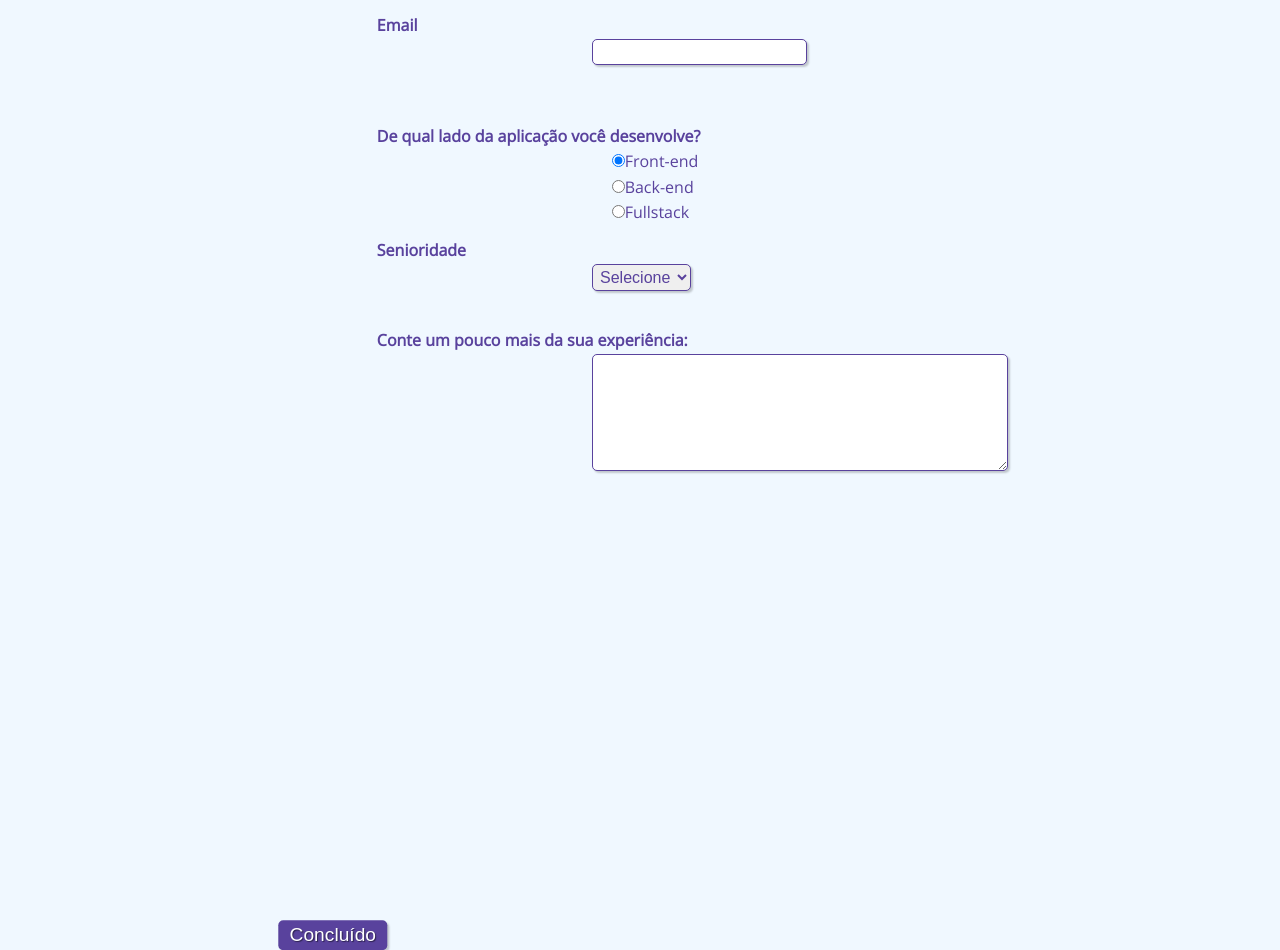
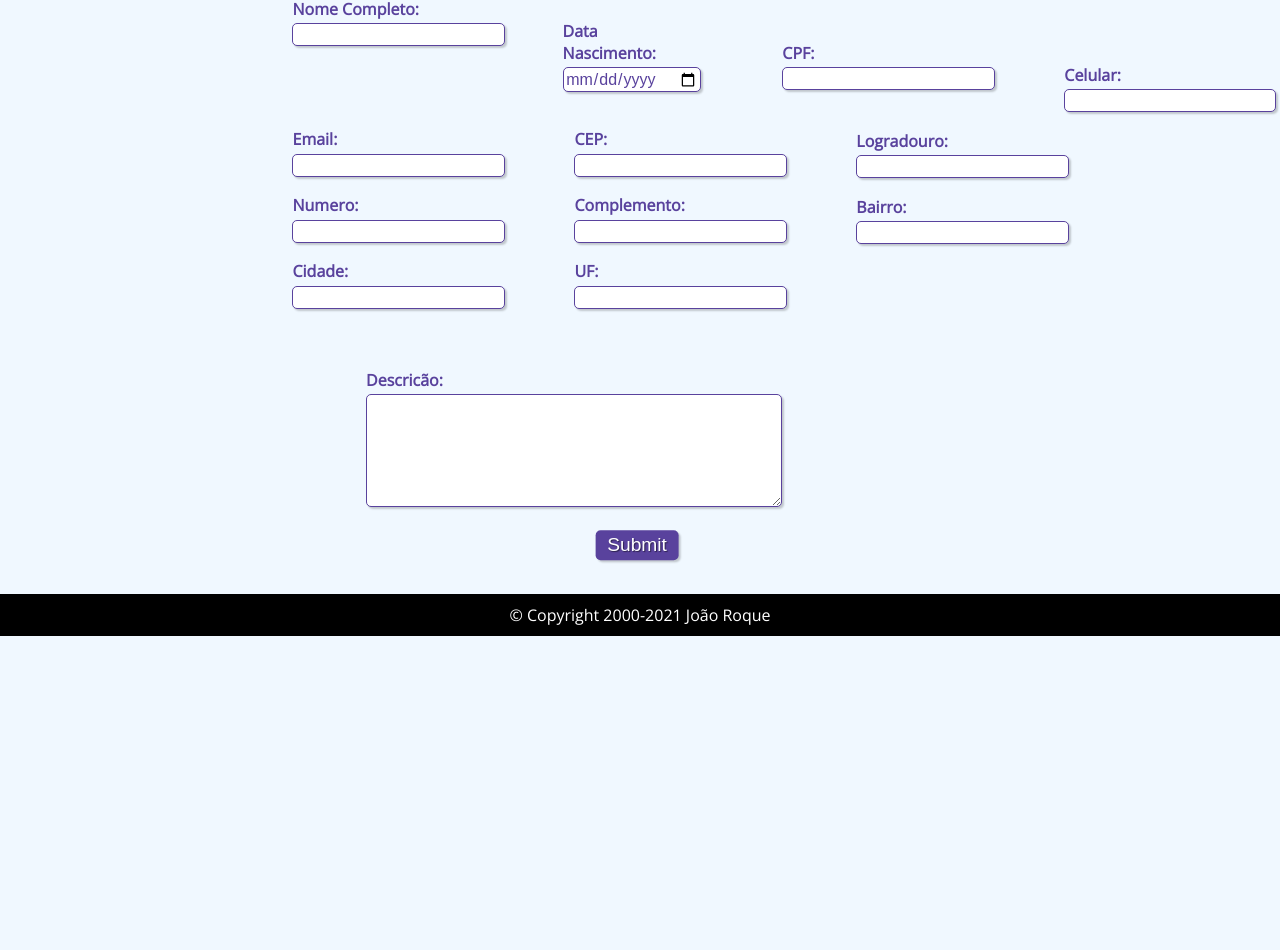
Before and after one commit to Joaorocharoque/ProjetoBpmOffice, a plain HTML site: page index.html in a window 1280 px wide. Shown: the part 345-1295 px from the top of the page. After the commit the page ends 981 px from the top, so only its background shows below. Drawn offline with nearby package versions, Linux system fonts and the light colour scheme.

Commit message:
Adicionando telas e conceitos

```diff
--- a/formulario.css
+++ b/formulario.css
@@ -34,7 +34,7 @@
 /* Elementos de tag <fieldset>*/
 fieldset {
     border: 0;
-    margin-left: 36%;
+    margin-left: 16%;
 
 }
 
@@ -70,7 +70,7 @@ input, select, textarea, button {
 /* Elementos de classe "campo" */
 .campo {
     margin-bottom: 1em;
-    margin-left: 16%;
+    margin-left: 15%;
 
 }
 
@@ -86,17 +86,18 @@ input, select, textarea, button {
 fieldset.grupo .campo {
     float:  left;
     margin-right: 1em;
-    margin-left: 10%;
+    margin-left: 5%;
 
 }
 
 /* Elementos de classe "campo" das tags <input> com atributo text e email, da tag <select> e da tag <textarea>*/
-.campo input[type="text"], .campo input[type="email"], .campo select, .campo textarea {
-    padding: 0.2em;
+.campo input[type="text"], .campo input[type="email"],
+ .campo input[type="date"], .campo input[type="number"], .campo select, .campo textarea {
+    padding: 0.1em;
     border: 1px solid #59429d;
     box-shadow: 2px 2px 2px rgba(0,0,0,0.2);
     display: block;
-    margin-left: 36%;
+    margin-left: 16%;
 
 }
 
@@ -120,10 +121,10 @@ fieldset.grupo .campo {
     padding: 0.2em 0.6em;
     box-shadow: 2px 2px 2px rgba(0,0,0,0.2);
     text-shadow: 1px 1px 1px rgba(0,0,0,0.5);
-    position: absolute;
-    top: 160%;
-    left: 3 0%;
-    margin-right: -50%;
+    position: center;
+    top: 200%;
+    left: 8 2%;
+    margin-right: 20%;
     transform: translate(-50%, -50%)
 }
 
@@ -155,7 +156,7 @@ fieldset.grupo .campo {
 
 #menu-h ul li a {
     color: #FFF;
-    padding: 20px;
+    padding: 50px;
     display: inline-block;
     text-decoration: none;
     transition: background .4s;
@@ -164,3 +165,10 @@ fieldset.grupo .campo {
 #menu-h ul li a:hover {
     background-color: rgb(24, 139, 233);
 }
+
+footer {
+    text-align: center;
+    padding: 10px;
+    background-color: black;
+    color: white;
+  }
--- a/index.html
+++ b/index.html
@@ -16,12 +16,12 @@
         <nav id="menu-h">
             <ul>
                 <li>
-                    <a href="https://satellasoft.com">
+                    <a href="index.html">
                         Home
                     </a>
                 </li>
 
-                <li><a href="#  ">Sobre</a></li>
+                <li><a href="tabela.html">Tabela</a></li>
 
                 <li><a href="#">Quem Somos</a></li>
 
@@ -32,70 +32,129 @@
 <br><br><br><br><br><br>
         <!-- Cabeçalho com título e subtítulo (ambos com css de id "titulo") -->
         <div>
-            <h1 id="titulo">Cadastro</h1>
-            <p id="subtitulo">Complete suas informações</p>
+            <h1 id="titulo">Formulário de Cadastro</h1>
             <br>
         </div>
 
+        <br><br><br>
+
         <!-- Início do formulário -->
-        <form>
+        <form class="form" action="register.jsp" method="POST">
 
             <fieldset class="grupo">
-                <!-- Campo do nome com legenda "nome" e css de classe "campo" -->
+                <!-- Campo do Nome Completo -->
                 <div class="campo">
-                    <label for="nome"><strong>Nome</strong></label>
+                    <label for="nome"><strong>Nome Completo:</strong></label>
                     <input type="text" name="nome" id="nome" required>
+           </div>
+
+                <br>
+
+                <!-- Campo do Data -->
+                <div class="campo">
+                    <label for="date"><strong>Data Nascimento:</strong></label>
+                    <input type="date" name="date" id="date " required>
                 </div>
 
-                <!-- Campo do sobrenome com legenda "sobrenome" e css de classe "campo" -->
-                <div class="campo">
-                    <label for="sobrenome"><strong>Sobrenome</strong></label>
-                    <input type="text" name="sobrenome" id="sobrenome" required>
-                </div>
-            </fieldset>
-            <br><br>
+                <br>
+
+            <div class="campo">
+                <label for="cpf"><strong>CPF:</strong></label>
+                <input type="number" name="cpf" id="cpf" required>
+            </div>
+
+            <br>
+
+            <div class="campo">
+                <label for="celular"><strong>Celular:</strong></label>
+                <input type="number" name="celular" id="celular" required>
+            </div>
+
+            <br>
             <!-- Campo de email com-->
             <div class="campo">
-                <label for="email"><strong>Email</strong></label>
+                <label for="email"><strong>Email:</strong></label>
                 <input type="email" name="email" id="email" required>
             </div>
-            <br><br>
-            <!-- Campo de desenvolvimento web com 3 opções de botões selecionáveis (radio button) e css de classe "campo" -->
+
+            <br>
+
             <div class="campo">
-                <label><strong>De qual lado da aplicação você desenvolve?</strong></label>
-                <label>
-                    <input type="radio" name="devweb" value="frontend" checked>Front-end
-                </label>
-                <label>
-                    <input type="radio" name="devweb" value="backend">Back-end
-                </label>
-                <label>
-                    <input type="radio" name="devweb" value="fullstack">Fullstack
-                </label>
+                <label for="cep"><strong>CEP:</strong></label>
+                <input type="number" name="cep" id="cep" required>
             </div>
 
-            <!-- Campo de senioridade com 3 opções para escolha (select option) e css de classe "campo" -->
+            <br>
+
             <div class="campo">
-                <label for="senioridade"><strong>Senioridade</strong></label>
-                <select id="senioridade" required>
-                  <option selected disabled value="">Selecione</option>
-                  <option>Júnior</option>
-                  <option>Pleno</option>
-                  <option>Sênior</option>
-                </select>
+                <label for="logradouro"><strong>Logradouro:</strong></label>
+                <input type="number" name="logradouro" id="logradouro" required>
             </div>
+
+            <br>
+
+            <div class="campo">
+                <label for="number"><strong>Numero:</strong></label>
+                <input type="number" name="logradouro" id="logradouro" required>
+            </div>
+
+            <br>
+
+            <div class="campo">
+                <label for="complement"><strong>Complemento:</strong></label>
+                <input type="text" name="complement" id="complement" required>
+            </div>
+
+            <br>
+
+            <div class="campo">
+                <label for="district"><strong>Bairro:</strong></label>
+                <input type="text" name="district" id="district" required>
+            </div>
+
+            <br>
+
+            <div class="campo">
+                <label for="city"><strong>Cidade:</strong></label>
+                <input type="text" name="city" id="city" required>
+            </div>
+
+            <br>
+
+            <div class="campo">
+                <label for="uf"><strong>UF:</strong></label>
+                <input type="text" name="uf" id="uf" required>
+            </div>
+
+        </fieldset>
+          <br>
 
             <!-- Caixa de texto -->
             <div class="campo">
                 <br>
-                <label for="experiencia"><strong>Conte um pouco mais da sua experiência: </strong></label>
+                <label for="experiencia"><strong>Descricão: </strong></label>
                 <textarea rows="6" style="width: 26em" id="experiencia" name="experiencia"></textarea>
             </div>
+            <br>
+            <!-- Botão para enviar o formulário -->
+            <div align="center">
+            <input class="botao" id="button" type="submit">
+            </div>
+        </form>
+        <footer>
+            <p>© Copyright 2000-2021 João Roque<br>
+          </footer>
+        <script>
+            document.querySelector('form.form').addEventListener('submit', function(e) {
+  e.preventDefault();
+  const formData = new FormData(this);
+  const entires = formData.entries();
 
-            <!-- Botão para enviar o formulário -->
-            <button class="botao" type="submit" onsubmit="">Concluído</button>
-
-        </form>
+  for (var input of entires) {
+    console.log(input[0] + ': ' + input[1]);
+  }
+});
+        </script>
 
     </body>
 
```
Also changed, not shown: main.js (added, +30 -0 lines), tabela.html (added, +36 -0 lines).
